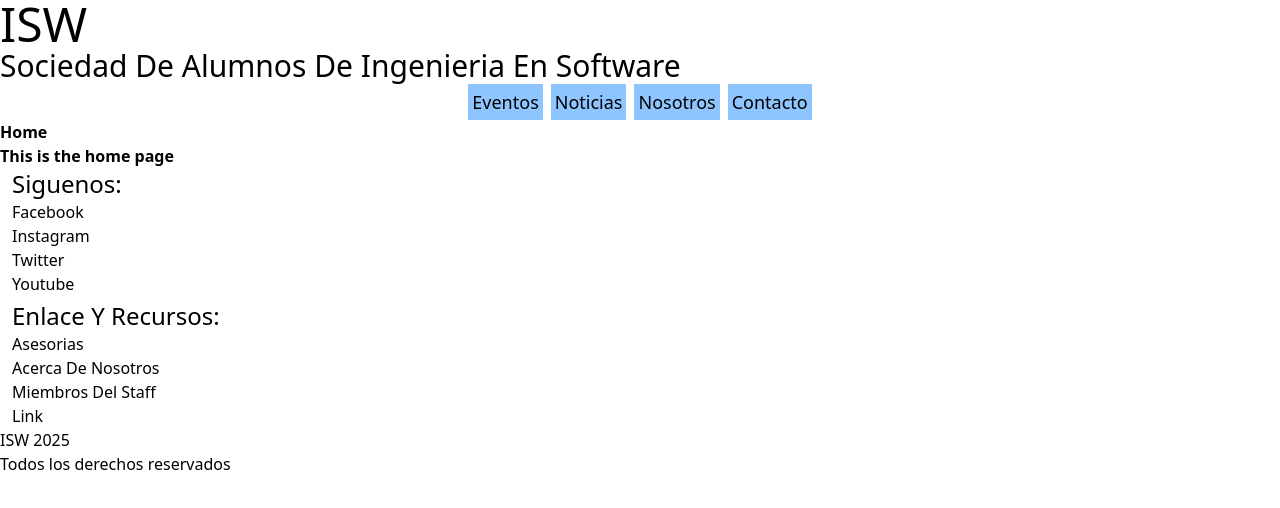
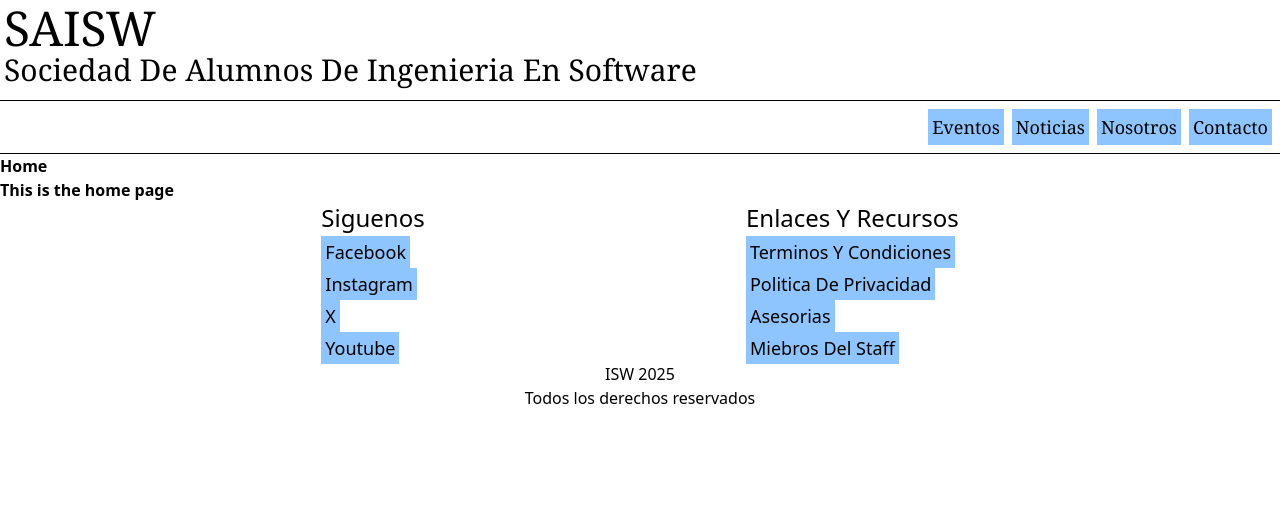
Before and after one commit to pedroHackerNoob/VRT-TS, a React (Vite) app: page / in a window 1280 px wide. Shown: the top 508 px of the page. Built offline with nearby package versions, Linux system fonts and the light colour scheme.

Commit message:
header added

```diff
--- a/src/Components/HeaderNavComponent.tsx
+++ b/src/Components/HeaderNavComponent.tsx
@@ -11,8 +11,8 @@ export default function HeaderNavComponent() {
         <>
             <div className='flex justify-center capitalize gap-2'>
                 { categories.map(category => (
-                    <label className=' p-1 bg-blue-300' htmlFor={category.id}>
-                        <Link className='text-lg flex' to={category.path}>{category.name}</Link>
+                    <label className='p-1 bg-blue-300' htmlFor={category.id}>
+                        <Link className='text-lg font-serif' to={category.path}>{category.name}</Link>
                     </label>
                 ))}
             </div>
--- a/src/Layout/HomeLayout.tsx
+++ b/src/Layout/HomeLayout.tsx
@@ -1,40 +1,27 @@
-import {Outlet,Link} from "react-router-dom";
+import {Outlet} from "react-router-dom";
 import HeaderNavComponent from "../Components/HeaderNavComponent";
+import FooterNavComponent from "../Components/FooterNavComponent";
 
 export default function HomeLayout() {
     return(
         <>
-            <header className='grid capitalize'>
-                <h1 className=' text-5xl'>ISW</h1>
-                <h2 className='text-3xl'>sociedad de alumnos de ingenieria en software</h2>
-                {<HeaderNavComponent></HeaderNavComponent>}
-
+            <header className='grid capitalize gap-2'>
+                <div className='grid p-1 font-serif'>
+                    <h1 className=' text-5xl '>SAISW</h1>
+                    <h2 className='text-3xl'>sociedad de alumnos de ingenieria en software</h2>
+                </div>
+                <div className='flex justify-center md:justify-end border-y-1 p-2'>
+                    {<HeaderNavComponent></HeaderNavComponent>}
+                </div>
             </header>
             <div>
                 <Outlet/>
             </div>
             <footer className='grid'>
-                <div className='grid grid-cols-2 md:grid-cols-1 justify-center gap-1 px-3'>
-                    <div className='capitalize'>
-                        <h3 className=' text-2xl'>siguenos:</h3>
-                        <Link className='flex' to='#'>facebook</Link>
-                        <Link className='flex' to='#'>instagram</Link>
-                        <Link className='flex' to='#'>twitter</Link>
-                        <Link className='flex' to='#'>youtube</Link>
-                    </div>
-                    <div className='capitalize'>
-                        <h3 className=' text-2xl'>enlace y recursos:</h3>
-                        <Link className='flex' to='#'>asesorias</Link>
-                        <Link className='flex' to='#'>acerca de nosotros</Link>
-                        <Link className='flex' to='#'>miembros del staff</Link>
-                        <Link className='flex' to='#'>link</Link>
-                    </div>
-                </div>
-
-                <h3>ISW 2025</h3>
-                <div>
+                {<FooterNavComponent></FooterNavComponent>}
+                <div className='grid justify-items-center'>
+                    <h3>ISW 2025</h3>
                     <p>Todos los derechos reservados</p>
-
                 </div>
             </footer>
         </>
```
